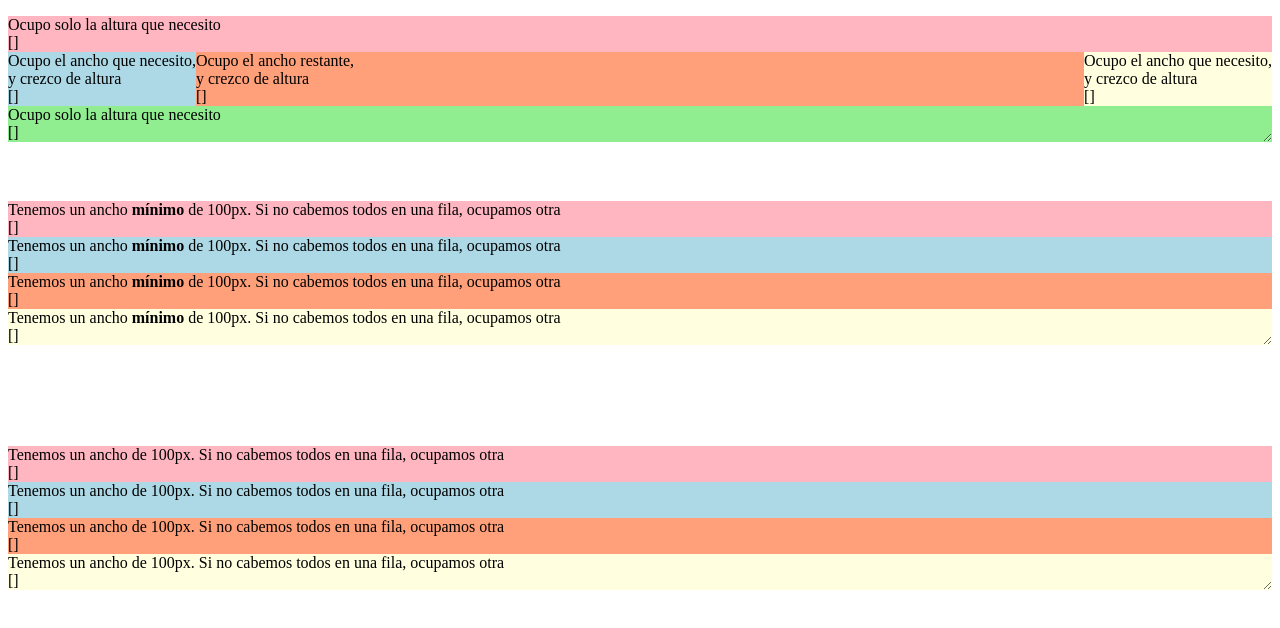
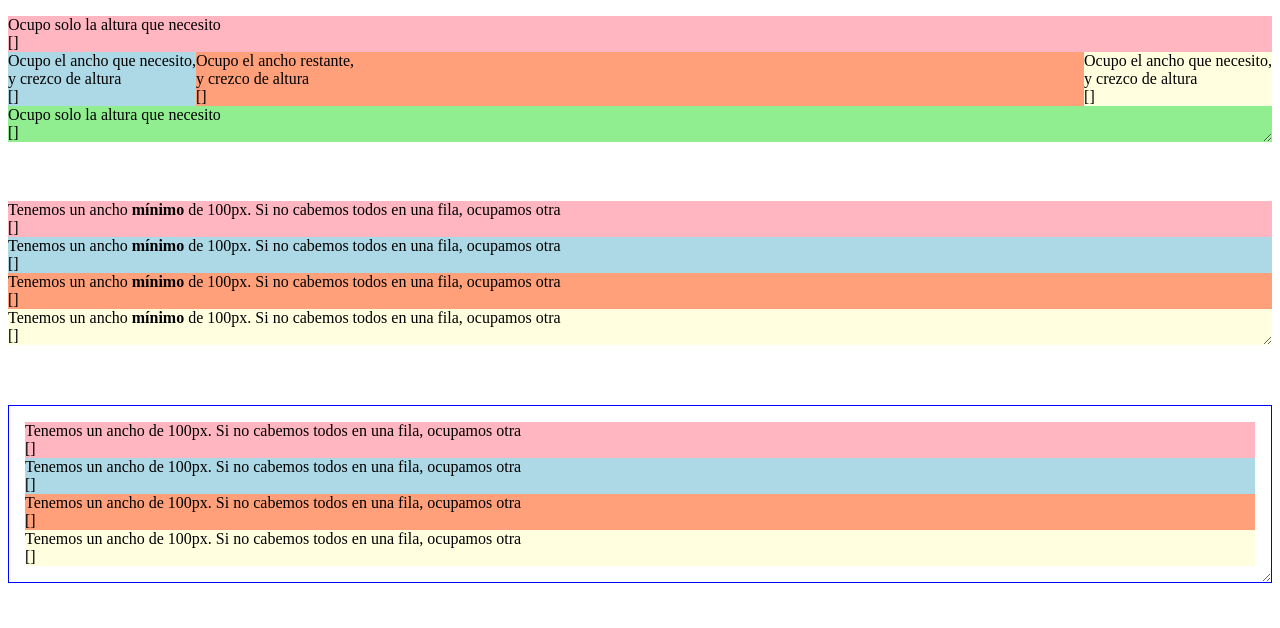
Before and after one commit to mlmarta/layout, a plain HTML site: page index.html in a window 1280 px wide. Shown: the part 1210-1838 px from the top of the page. Drawn offline with Linux system fonts and the light colour scheme.

Commit message:
Update index.html

```diff
--- a/index.html
+++ b/index.html
@@ -217,20 +217,19 @@
 
     <section>
     <h3>Ejercicio 8:</h3>
- <h3>Ejercicio 8:</h3>
     <style>
-
         .ex8 {
             resize: both;
             overflow: auto;
             display: grid;
-            grid-template-columns: repeat (auto-fill, minmax(100px, 1fr));
-            padding: 1 em;
-            border: 1 px solid blue;
+            grid-template-columns: 1fr; /* Esto asegura que haya una sola columna */
+            grid-auto-rows: auto; /* Las filas se ajustarán al contenido */
+            padding: 1em;
+            border: 1px solid blue;
         }
 
-        .ex8-1{
-            background-color:lightpink;
+        .ex8-1 {
+            background-color: lightpink;
         }
         .ex8-2 {
             background-color: lightblue;
@@ -250,11 +249,7 @@
         <div class="ex8-4" contenteditable="true">Tenemos un ancho de 100px. Si no cabemos todos en una fila, ocupamos otra <br> []</div>
     </div>
 
-        <div style="height: 500px;">
-
-        </div>
-
-        <script>
+    <div style="height: 500px;"></div>
 
 </body>
 </html>
```
Lines whose indentation alone changed are shown as unchanged.
